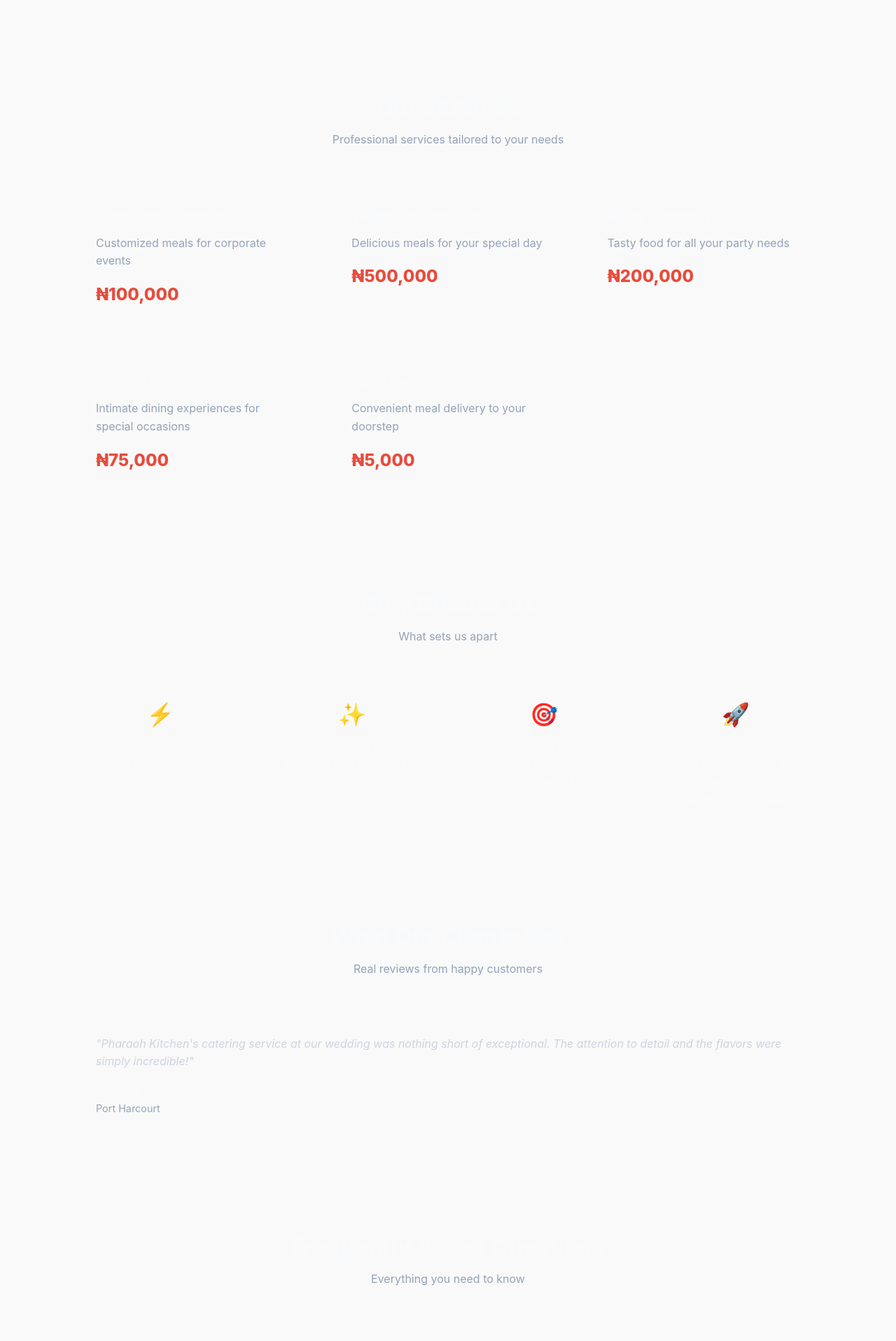
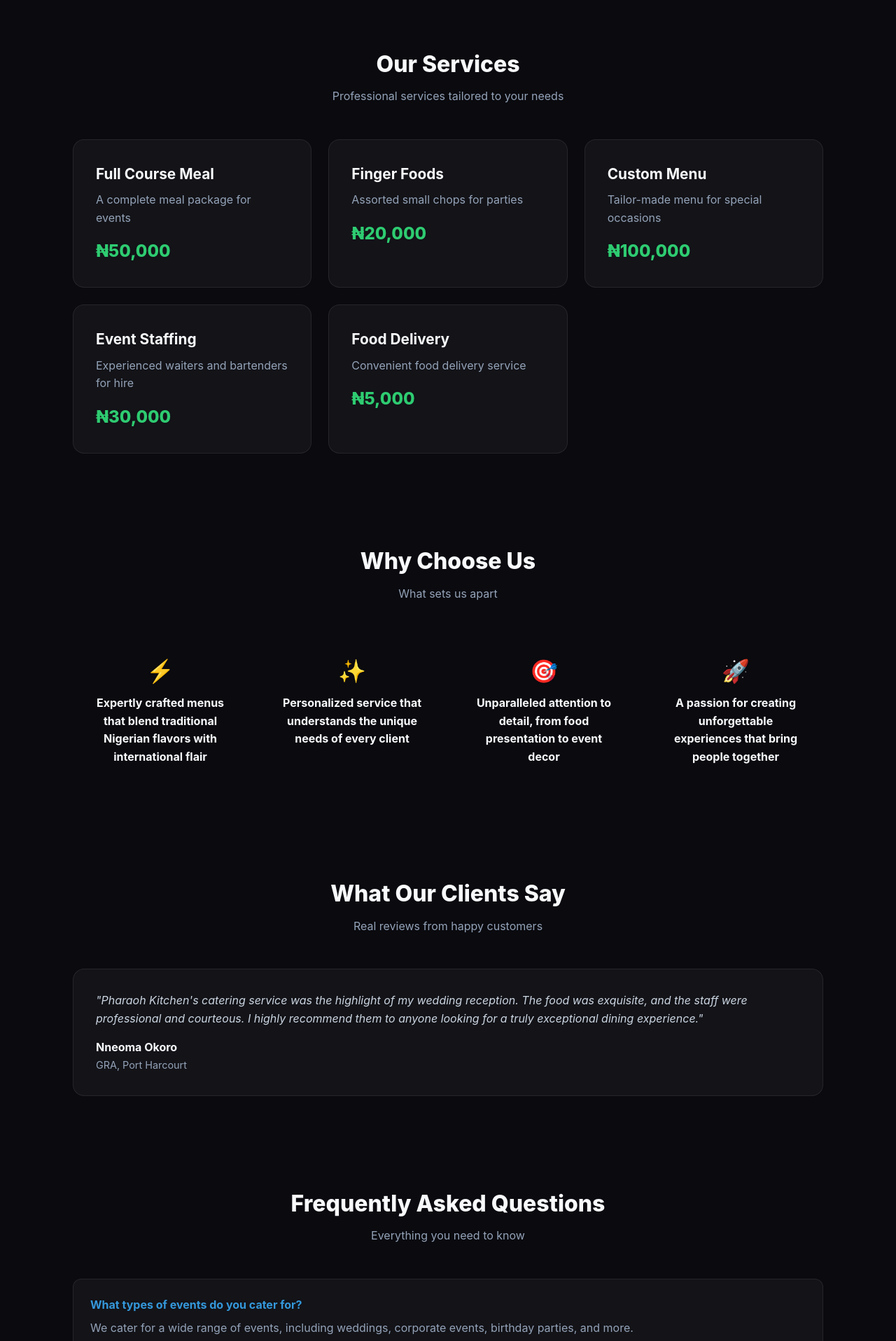
Before and after one commit to emmanuelerogian723-alt/ergio, a Python web app: template ergio/templates/pharaoh-kitchen-demo.html in a window 1280 px wide. Shown: the part 991-2907 px from the top of the page at 70% size. Run offline with Jinja, Linux system fonts and the light colour scheme; the template is opened without the code that fills it, so the values that code supplies are empty.

Commit message:
fix: Updated Pharaoh Kitchen demo with dark theme fix

```diff
--- a/ergio/templates/pharaoh-kitchen-demo.html
+++ b/ergio/templates/pharaoh-kitchen-demo.html
@@ -4,29 +4,30 @@
   <meta charset="UTF-8">
   <meta name="viewport" content="width=device-width, initial-scale=1.0">
   <title>Pharaoh Kitchen - Premium Catering Services in Port Harcourt, Nigeria</title>
-  <meta name="description" content="Experience the best of Nigerian cuisine with Pharaoh Kitchen, offering corporate, wedding, and private catering services in Port Harcourt. Discover our menus and services today!">
-  <meta name="keywords" content="catering services, Port Harcourt, food delivery, event planning">
+  <meta name="description" content="Experience the best of Nigerian cuisine with Pharaoh Kitchen's premium catering services. From traditional dishes to international flavors, we bring people together through food.">
+  <meta name="keywords" content="catering services in Port Harcourt, Pharaoh Kitchen, event catering">
   <meta property="og:title" content="Pharaoh Kitchen">
-  <meta property="og:description" content="Taste the Royalty">
-  <meta property="og:image" content="https://image.pollinations.ai/prompt/professional%20professional%20logo%20for%20A%20stylized%2C%20golden-colored%20ankh%20symbol%20combined%20with%20a%20chef's%20hat%2C%20incorporating%20African%20and%20Egyptian%20elements%20to%20represent%20the%20Pharaoh%20theme%2C%20set%20against%20a%20deep%20blue%20or%20purple%20background%20to%20evoke%20luxury%20and%20professionalism.%2C%20minimalist%2C%20clean%2C%20vector%20style%2C%20centered%2C%20white%20background?width=512&height=512&nologo=true&seed=1784213990456">
+  <meta property="og:description" content="Taste the Egyptian delight in Port Harcourt">
+  <meta property="og:image" content="https://image.pollinations.ai/prompt/professional%20professional%20logo%20for%20A%20stylized%20illustration%20of%20an%20Egyptian%20pharaoh's%20headwear%2C%20incorporated%20with%20a%20chef's%20hat%2C%20set%20against%20a%20warm%20golden%20background%20with%20accents%20of%20deep%20blue%2C%20symbolizing%20the%20fusion%20of%20Egyptian%20heritage%20and%20culinary%20expertise%2C%20with%20the%20business%20name%20'Pharaoh%20Kitchen'%20written%20in%20a%20modern%2C%20elegant%20font%20next%20to%20or%20below%20the%20icon%2C%20minimalist%2C%20clean%2C%20vector%20style%2C%20centered%2C%20white%20background?width=512&height=512&nologo=true&seed=1784214130272">
   <style>
     *{margin:0;padding:0;box-sizing:border-box}
-    :root{--primary:#3498db;--secondary:#f1c40f;--accent:#e74c3c;--bg:#f9f9f9}
+    :root{--primary:#3498db;--secondary:#f1c40f;--accent:#2ecc71;--bg:#0A0A0F}
     body{font-family:'Inter',-apple-system,BlinkMacSystemFont,sans-serif;background:var(--bg);color:#F8FAFC;line-height:1.6;overflow-x:hidden}
-    .nav{display:flex;justify-content:space-between;align-items:center;padding:1.5rem 5%;position:sticky;top:0;background:rgba(9,9,11,0.8);backdrop-filter:blur(20px);z-index:100}
+    .nav{display:flex;justify-content:space-between;align-items:center;padding:1.5rem 5%;position:sticky;top:0;background:rgba(10,10,15,0.85);backdrop-filter:blur(20px);z-index:100}
     .nav-logo{display:flex;align-items:center;gap:.6rem;font-weight:800;font-size:1.3rem;color:#fff;text-decoration:none}
     .nav-logo img{width:36px;height:36px;border-radius:8px}
     .nav-links a{color:#94A3B8;text-decoration:none;margin-left:2rem;font-size:.95rem;transition:color .3s}
     .nav-links a:hover{color:var(--primary)}
     .nav-cta{background:var(--primary);color:#09090B;padding:.6rem 1.5rem;border-radius:100px;font-weight:700;text-decoration:none;font-size:.9rem;border:none;cursor:pointer}
     .hero{text-align:center;padding:6rem 5% 4rem;max-width:900px;margin:0 auto}
-    .hero h1{font-size:clamp(2rem,5vw,3.5rem);font-weight:800;margin-bottom:1rem;line-height:1.1}
+    .hero h1{font-size:clamp(2rem,5vw,3.5rem);font-weight:800;margin-bottom:1rem;line-height:1.1;color:#FFFFFF}
     .hero h1 span{color:var(--primary)}
     .hero p{font-size:1.2rem;color:#94A3B8;max-width:600px;margin:0 auto 2rem}
     .hero-cta{display:inline-flex;gap:1rem;flex-wrap:wrap;justify-content:center}
     .btn-primary{background:var(--primary);color:#09090B;padding:1rem 2rem;border-radius:100px;font-weight:700;text-decoration:none;border:none;cursor:pointer;font-size:1rem;transition:transform .2s}
     .btn-primary:hover{transform:scale(1.05)}
-    .btn-outline{background:transparent;color:#fff;padding:1rem 2rem;border-radius:100px;border:1px solid rgba(255,255,255,0.2);text-decoration:none;font-weight:600;font-size:1rem}
+    .btn-outline{background:rgba(255,255,255,0.08);color:#fff;padding:1rem 2rem;border-radius:100px;border:1px solid rgba(255,255,255,0.2);text-decoration:none;font-weight:600;font-size:1rem;transition:all .3s}
+    .btn-outline:hover{background:rgba(255,255,255,0.15)}
     section{padding:4rem 5%;max-width:1200px;margin:0 auto}
     .section-title{font-size:2rem;font-weight:800;margin-bottom:.5rem;text-align:center}
     .section-sub{color:#94A3B8;text-align:center;margin-bottom:3rem}
@@ -65,7 +66,7 @@
 <body>
   <nav class="nav">
     <a href="#" class="nav-logo">
-      <img src="https://image.pollinations.ai/prompt/professional%20professional%20logo%20for%20A%20stylized%2C%20golden-colored%20ankh%20symbol%20combined%20with%20a%20chef's%20hat%2C%20incorporating%20African%20and%20Egyptian%20elements%20to%20represent%20the%20Pharaoh%20theme%2C%20set%20against%20a%20deep%20blue%20or%20purple%20background%20to%20evoke%20luxury%20and%20professionalism.%2C%20minimalist%2C%20clean%2C%20vector%20style%2C%20centered%2C%20white%20background?width=512&height=512&nologo=true&seed=1784213990456" alt="Pharaoh Kitchen">
+      <img src="https://image.pollinations.ai/prompt/professional%20professional%20logo%20for%20A%20stylized%20illustration%20of%20an%20Egyptian%20pharaoh's%20headwear%2C%20incorporated%20with%20a%20chef's%20hat%2C%20set%20against%20a%20warm%20golden%20background%20with%20accents%20of%20deep%20blue%2C%20symbolizing%20the%20fusion%20of%20Egyptian%20heritage%20and%20culinary%20expertise%2C%20with%20the%20business%20name%20'Pharaoh%20Kitchen'%20written%20in%20a%20modern%2C%20elegant%20font%20next%20to%20or%20below%20the%20icon%2C%20minimalist%2C%20clean%2C%20vector%20style%2C%20centered%2C%20white%20background?width=512&height=512&nologo=true&seed=1784214130272" alt="Pharaoh Kitchen">
       <span>Pharaoh Kitchen</span>
     </a>
     <div class="nav-links">
@@ -78,10 +79,10 @@
   </nav>
 
   <div class="hero">
-    <h1>Elevate Your Palate with Pharaoh Kitchen</h1>
-    <p>Experience the rich flavors of Nigeria, crafted for the discerning few in Port Harcourt</p>
+    <h1>Savor the Flavors of Nigeria</h1>
+    <p>Experience the art of Pharaoh Kitchen's culinary expertise, where every bite tells a story of Nigerian heritage and international flair</p>
     <div class="hero-cta">
-      <a href="#contact" class="btn-primary">Discover Our Services</a>
+      <a href="#contact" class="btn-primary">Taste the Difference</a>
       <a href="#services" class="btn-outline">View Services</a>
     </div>
   </div>
@@ -90,10 +91,10 @@
     <div class="about-grid">
       <div class="about-text">
         <h2 class="section-title" style="text-align:left">About Us</h2>
-        <p>At Pharaoh Kitchen, we understand that every event, whether corporate, wedding, or private, is an opportunity to create lasting memories. That's why we've tailored our services to meet the unique needs of our clients, providing personalized attention and customized menus that reflect the essence of Nigerian hospitality. Located in the thriving city of Port Harcourt, we invite you to experience the Pharaoh Kitchen difference and indulge in a culinary journey that will leave you and your guests in awe.</p>
+        <p>In the heart of Port Harcourt, Nigeria, Pharaoh Kitchen is redefining the culinary landscape with its innovative approach to traditional Nigerian cuisine. With a passion for creating unforgettable dining experiences, our team of skilled chefs and event specialists are dedicated to bringing people together through the universal language of food.</p>
       </div>
       <div class="about-img">
-        <img src="https://image.pollinations.ai/prompt/professional%20professional%20logo%20for%20A%20stylized%2C%20golden-colored%20ankh%20symbol%20combined%20with%20a%20chef's%20hat%2C%20incorporating%20African%20and%20Egyptian%20elements%20to%20represent%20the%20Pharaoh%20theme%2C%20set%20against%20a%20deep%20blue%20or%20purple%20background%20to%20evoke%20luxury%20and%20professionalism.%2C%20minimalist%2C%20clean%2C%20vector%20style%2C%20centered%2C%20white%20background?width=512&height=512&nologo=true&seed=1784213990456" alt="Pharaoh Kitchen">
+        <img src="https://image.pollinations.ai/prompt/professional%20professional%20logo%20for%20A%20stylized%20illustration%20of%20an%20Egyptian%20pharaoh's%20headwear%2C%20incorporated%20with%20a%20chef's%20hat%2C%20set%20against%20a%20warm%20golden%20background%20with%20accents%20of%20deep%20blue%2C%20symbolizing%20the%20fusion%20of%20Egyptian%20heritage%20and%20culinary%20expertise%2C%20with%20the%20business%20name%20'Pharaoh%20Kitchen'%20written%20in%20a%20modern%2C%20elegant%20font%20next%20to%20or%20below%20the%20icon%2C%20minimalist%2C%20clean%2C%20vector%20style%2C%20centered%2C%20white%20background?width=512&height=512&nologo=true&seed=1784214130272" alt="Pharaoh Kitchen">
       </div>
     </div>
   </section>
@@ -104,32 +105,32 @@
     <div class="services-grid">
 
         <div class="service-card">
-          <h3>Corporate Catering</h3>
-          <p>Customized meals for corporate events</p>
+          <h3>Full Course Meal</h3>
+          <p>A complete meal package for events</p>
+          <div class="service-price">₦50,000</div>
+        </div>
+
+        <div class="service-card">
+          <h3>Finger Foods</h3>
+          <p>Assorted small chops for parties</p>
+          <div class="service-price">₦20,000</div>
+        </div>
+
+        <div class="service-card">
+          <h3>Custom Menu</h3>
+          <p>Tailor-made menu for special occasions</p>
           <div class="service-price">₦100,000</div>
         </div>
 
         <div class="service-card">
-          <h3>Wedding Catering</h3>
-          <p>Delicious meals for your special day</p>
-          <div class="service-price">₦500,000</div>
-        </div>
-
-        <div class="service-card">
-          <h3>Party Catering</h3>
-          <p>Tasty food for all your party needs</p>
-          <div class="service-price">₦200,000</div>
-        </div>
-
-        <div class="service-card">
-          <h3>Private Dining</h3>
-          <p>Intimate dining experiences for special occasions</p>
-          <div class="service-price">₦75,000</div>
+          <h3>Event Staffing</h3>
+          <p>Experienced waiters and bartenders for hire</p>
+          <div class="service-price">₦30,000</div>
         </div>
 
         <div class="service-card">
           <h3>Food Delivery</h3>
-          <p>Convenient meal delivery to your doorstep</p>
+          <p>Convenient food delivery service</p>
           <div class="service-price">₦5,000</div>
         </div>
 
@@ -144,22 +145,22 @@
 
         <div class="why-item">
           <div class="icon">⚡</div>
-          <h4>Expertly crafted Nigerian cuisine with international flair</h4>
+          <h4>Expertly crafted menus that blend traditional Nigerian flavors with international flair</h4>
         </div>
 
         <div class="why-item">
           <div class="icon">✨</div>
-          <h4>Personalized event planning and customized menus</h4>
+          <h4>Personalized service that understands the unique needs of every client</h4>
         </div>
 
         <div class="why-item">
           <div class="icon">🎯</div>
-          <h4>Unparalleled service, reflecting the warmth of Nigerian hospitality</h4>
+          <h4>Unparalleled attention to detail, from food presentation to event decor</h4>
         </div>
 
         <div class="why-item">
           <div class="icon">🚀</div>
-          <h4>State-of-the-art kitchen facilities, ensuring the highest standards of quality and hygiene</h4>
+          <h4>A passion for creating unforgettable experiences that bring people together</h4>
         </div>
 
     </div>
@@ -172,9 +173,9 @@
     <div class="testimonials">
 
         <div class="testimonial">
-          <p>"Pharaoh Kitchen's catering service at our wedding was nothing short of exceptional. The attention to detail and the flavors were simply incredible!"</p>
+          <p>"Pharaoh Kitchen's catering service was the highlight of my wedding reception. The food was exquisite, and the staff were professional and courteous. I highly recommend them to anyone looking for a truly exceptional dining experience."</p>
           <div class="author">Nneoma Okoro</div>
-          <div class="location">Port Harcourt</div>
+          <div class="location">GRA, Port Harcourt</div>
         </div>
 
     </div>
@@ -186,13 +187,8 @@
     <p class="section-sub">Everything you need to know</p>
 
       <div class="faq-item">
-        <h4>What areas do you serve?</h4>
-        <p>We serve Port Harcourt and surrounding areas, with the option for nationwide delivery for select services</p>
-      </div>
-
-      <div class="faq-item">
-        <h4>Can I customize my menu?</h4>
-        <p>Yes, our chefs and event planners work closely with you to create a personalized menu that suits your tastes and preferences</p>
+        <h4>What types of events do you cater for?</h4>
+        <p>We cater for a wide range of events, including weddings, corporate events, birthday parties, and more.</p>
       </div>
 
   </section>
```
